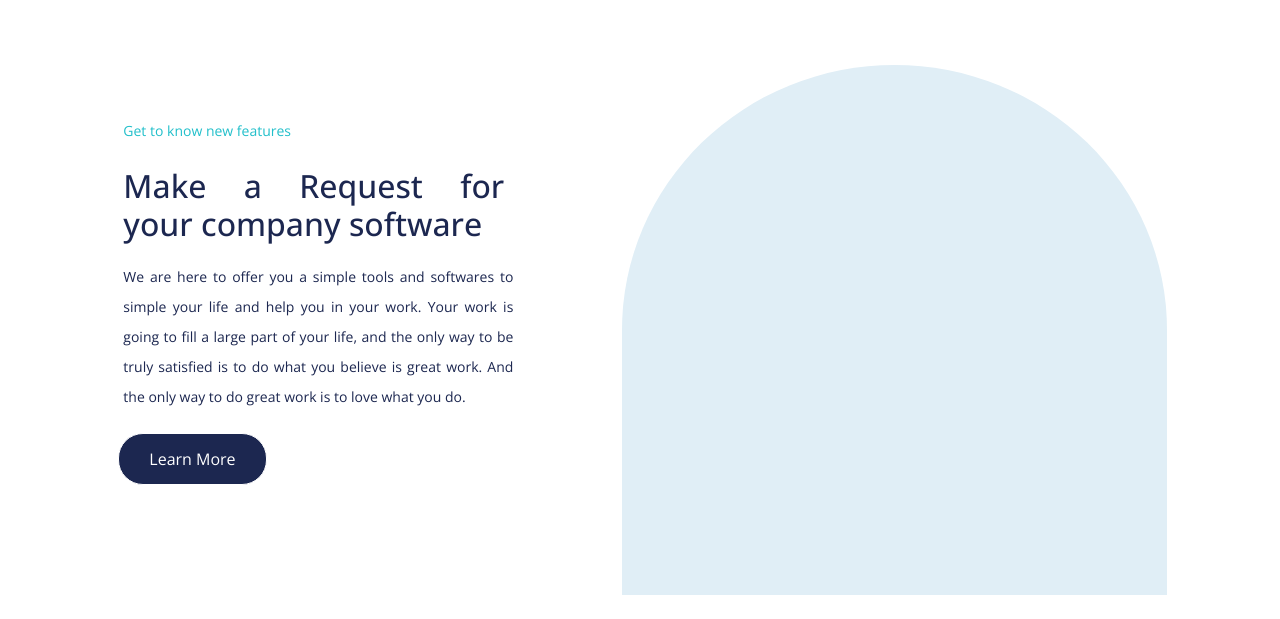
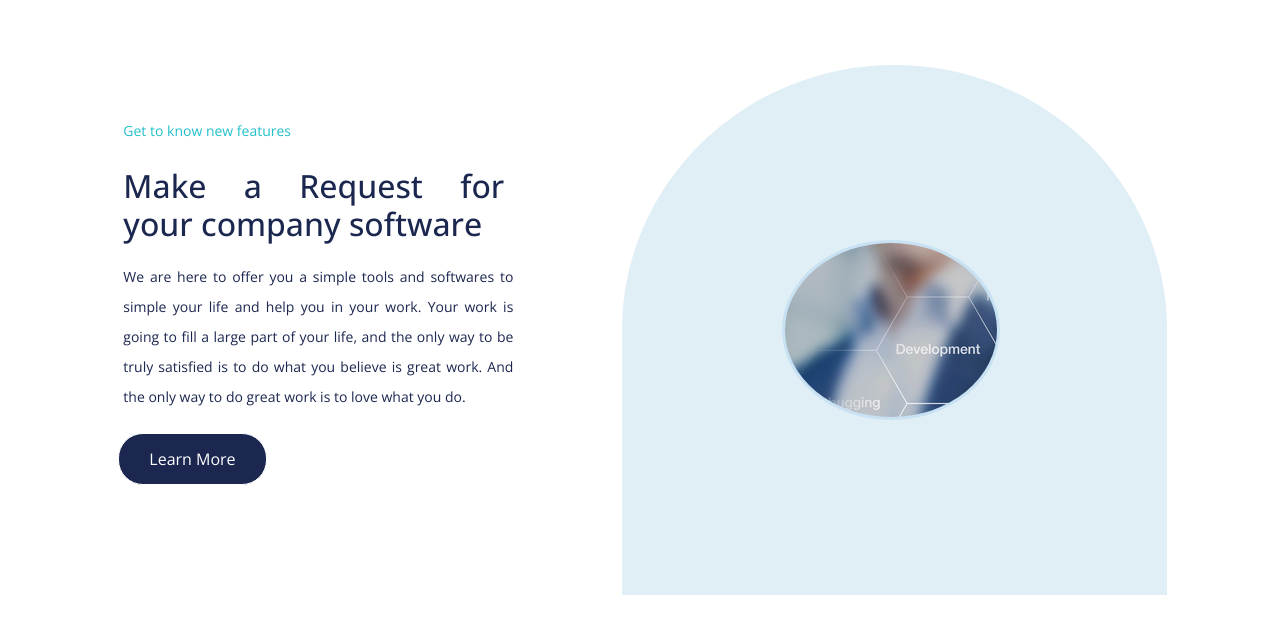
Before and after one commit to mariamm20/Vester-software, a PHP site: page /home.html in a window 1280 px wide. Shown: the part 2231-2850 px from the top of the page. Run offline with PHP 8.4, Linux system fonts and the light colour scheme; some libraries are stand-ins or nearby versions.

Commit message:
home update

```diff
--- a/home/css/home-style.css
+++ b/home/css/home-style.css
@@ -326,6 +326,10 @@ header{
     width: 545px;
     height: 530px;
     border-radius: 50% 50% 0 0 ;
+    display: flex;
+    flex-direction: column;
+    justify-content: center;
+    position: relative;
 }
 
 .reverse-btn{
@@ -442,7 +446,18 @@ footer h5{
     color: #1c2750;
 
 }
+.fixed-image{
 
+    background-image: url(../9.jpg);
+    background-attachment: fixed;
+    background-size: auto;
+    width: 40%;
+    height: 180px;
+    border-radius: 50%;
+    position: absolute;
+    left: 160px;
+    border: 3px solid #c8e2f3;
+}
 
 
 
--- a/home/home.html
+++ b/home/home.html
@@ -232,6 +232,10 @@
         </div>
         <div class="shad" style="margin-top: 30px;">
 
+                <div class="make-img-center fixed-image">
+
+                </div>
+
         </div>
     </section>
     <!--Fifth section-->
```
Also changed, not shown: home/3.jpg.
